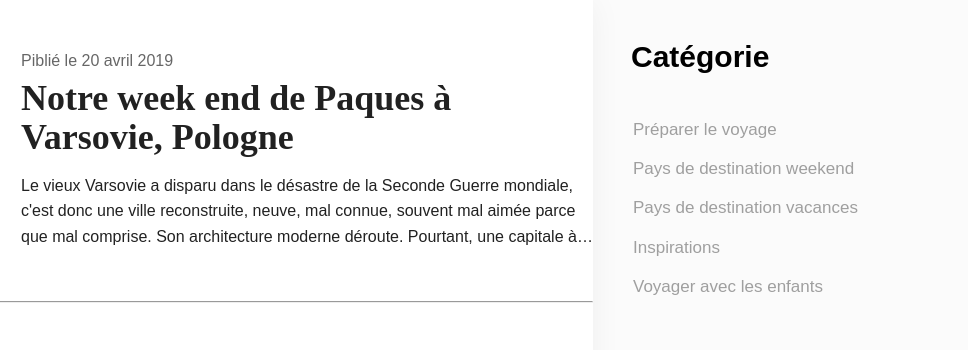
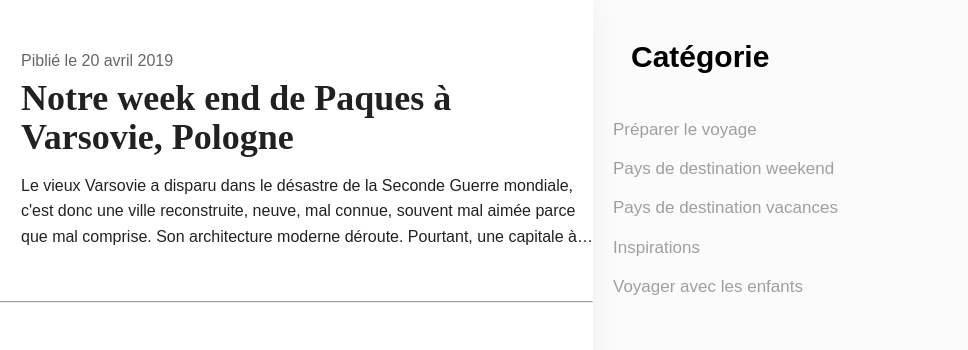
Before and after one commit to MariiaMERCIER/blogvoyage, a plain HTML site: page index.html in a window 1280 px wide. Shown: the part 429-779 px from the top of the page, 312-1280 px from the left. Drawn offline with Linux system fonts and the light colour scheme.

Commit message:
Update style.css

```diff
--- a/style.css
+++ b/style.css
@@ -89,7 +89,7 @@ body, html {
 }
 
 .sidebar a {
-    padding: 40px;
+    padding: 10px 20px;
     text-decoration: none;
     font-size: 17px;
     color: #9F9F9F;
```
